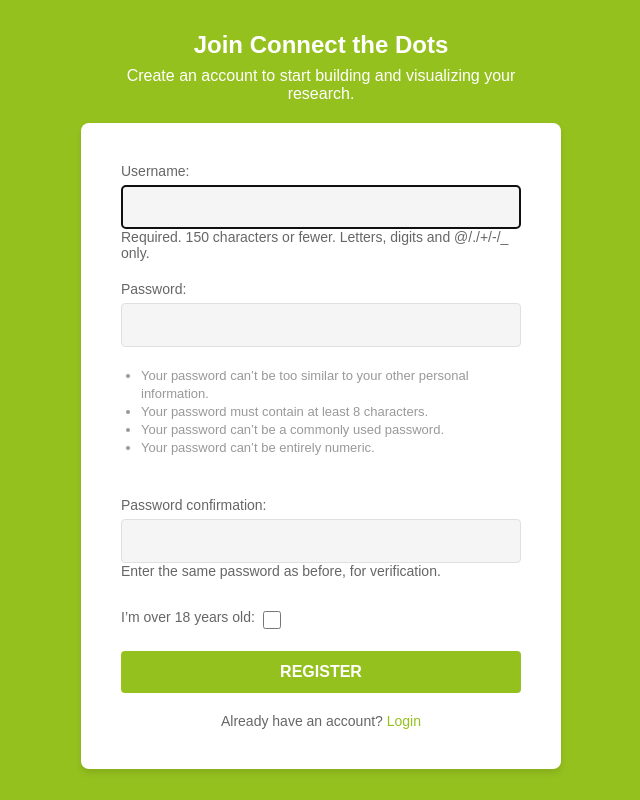
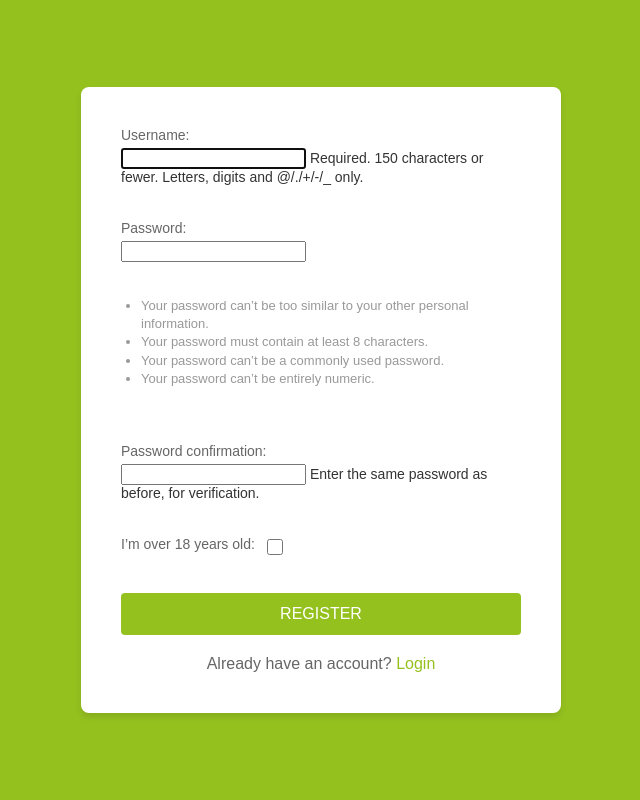
Before and after one commit to zohrehrazavi/SWE-573-SoftwareDevPractice, a Django app: page /auth/register/ in a window 1280 px wide. Shown: the whole page, without its empty margins (319-959 px from the left). Run offline with Django 5.2, Linux system fonts and the light colour scheme.

Commit message:
Fixing a bug introduced during front-end styling of the register page.

```diff
--- a/frontend/static/css/auth.css
+++ b/frontend/static/css/auth.css
@@ -1,43 +1,14 @@
-/* Base page styling */
 body {
     font-family: Arial, sans-serif;
     margin: 0;
     padding: 0;
-    background-color: #95c11f;
     display: flex;
     justify-content: center;
     align-items: center;
     min-height: 100vh;
+    background-color: #95c11f;
 }
 
-  /* Shared container for login and register */
-  .auth-container {
-    display: flex;
-    flex-direction: column;
-    align-items: center;
-    gap: 20px;
-    padding: 20px;
-  }
-
-  /* Header above form */
-  .auth-header {
-    text-align: center;
-    color: white;
-    max-width: 400px;
-  }
-
-  .auth-header h2 {
-    margin: 0;
-    font-size: 24px;
-    font-weight: bold;
-  }
-
-  .auth-header p {
-    margin: 8px 0 0;
-    font-size: 16px;
-  }
-
-  /* White box containing the form */
 .auth-box {
     background: white;
     padding: 40px;
@@ -47,28 +18,23 @@
     max-width: 400px;
 }
 
-  /* Form layout */
 .auth-form {
     display: flex;
     flex-direction: column;
     gap: 20px;
 }
 
-  /* Text inputs (login and register) */
-  .auth-form input[type="text"],
-  .auth-form input[type="email"],
-  .auth-form input[type="password"] {
+.auth-input {
     width: 100%;
     padding: 12px;
     border: 1px solid #e0e0e0;
     border-radius: 4px;
     font-size: 16px;
     background: #f5f5f5;
+    margin-bottom: 15px;
     box-sizing: border-box;
-    color: #333;
 }
 
-  /* Button */
 .auth-button {
     width: 100%;
     background: #95c11f;
@@ -77,75 +43,65 @@
     border: none;
     border-radius: 4px;
     font-size: 16px;
-    font-weight: bold;
     cursor: pointer;
     text-transform: uppercase;
-  }
-
-  .auth-button:hover {
-    background-color: #82aa1a;
-  }
-
-  /* Link to switch pages */
-  .auth-footer {
-    text-align: center;
-    margin-top: 20px;
-    color: #666;
-    font-size: 14px;
 }
 
 .auth-link {
     color: #95c11f;
     text-decoration: none;
-    font-weight: 500;
 }
 
 .auth-link:hover {
     text-decoration: underline;
 }
 
-  /* Paragraphs in register form */
-  .auth-form p {
-    margin: 0;
-    font-size: 14px;
+.auth-footer {
+    text-align: center;
+    margin-top: 20px;
     color: #666;
 }
+/* Fix register form spacing and font */
+.auth-form p {
+  margin: 0 0 15px;
+  font-size: 14px;
+  color: #333;
+}
 
-  /* Labels above inputs */
+/* Match label styling to placeholder style */
 .auth-form p > label {
   display: block;
-    margin-bottom: 6px;
+  margin-bottom: 5px;
   color: #666;
   font-weight: normal;
-    font-size: 14px;
 }
 
-  /* Help texts and password rules */
-  .auth-form p small,
+/* Match help text (e.g., password rules) */
+.auth-form small,
 .auth-form ul {
   color: #999;
   font-size: 13px;
   line-height: 1.4;
-    margin-top: 4px;
+  margin-top: 6px;
 }
 
-  /* List styling (password rules) */
+/* Consistent list styling for password rules */
 .auth-form ul {
   padding-left: 20px;
   margin: 0;
 }
 
-  /* Checkbox styling */
+/* Checkbox alignment fix */
 .auth-form p:has(input[type="checkbox"]) {
   display: flex;
   align-items: center;
   gap: 8px;
-    margin-top: 10px;
+  font-size: 14px;
+  color: #444;
 }
 
 .auth-form input[type="checkbox"] {
-    width: 18px;
-    height: 18px;
+  width: 16px;
+  height: 16px;
   accent-color: #95c11f;
-    margin: 0;
 }
--- a/frontend/templates/registration/login.html
+++ b/frontend/templates/registration/login.html
@@ -8,11 +8,6 @@
     <link rel="stylesheet" href="{% static 'css/auth.css' %}" />
   </head>
   <body>
-    <div class="auth-container">
-      <div class="auth-header">
-        <h2>Welcome to Connect the Dots</h2>
-        <p>Explore, organize, and enrich your research visually.</p>
-      </div>
     <div class="auth-box">
       <form method="post" class="auth-form">
         {% csrf_token %}
--- a/frontend/templates/registration/register.html
+++ b/frontend/templates/registration/register.html
@@ -8,24 +8,16 @@
     <link rel="stylesheet" href="{% static 'css/auth.css' %}" />
   </head>
   <body>
-    <div class="auth-container">
-      <div class="auth-header">
-        <h2>Join Connect the Dots</h2>
-        <p>Create an account to start building and visualizing your research.</p>
-      </div>
-
     <div class="auth-box">
       <form method="post" class="auth-form">
         {% csrf_token %}
         {{ form.as_p }}
-          <button type="submit" class="auth-button">Register</button>
+        <button type="submit" class="auth-button">REGISTER</button>
       </form>
-
       <div class="auth-footer">
         Already have an account?
         <a href="{% url 'login' %}" class="auth-link">Login</a>
       </div>
     </div>
-    </div>
   </body>
 </html>
```
Lines whose indentation alone changed are shown as unchanged.
